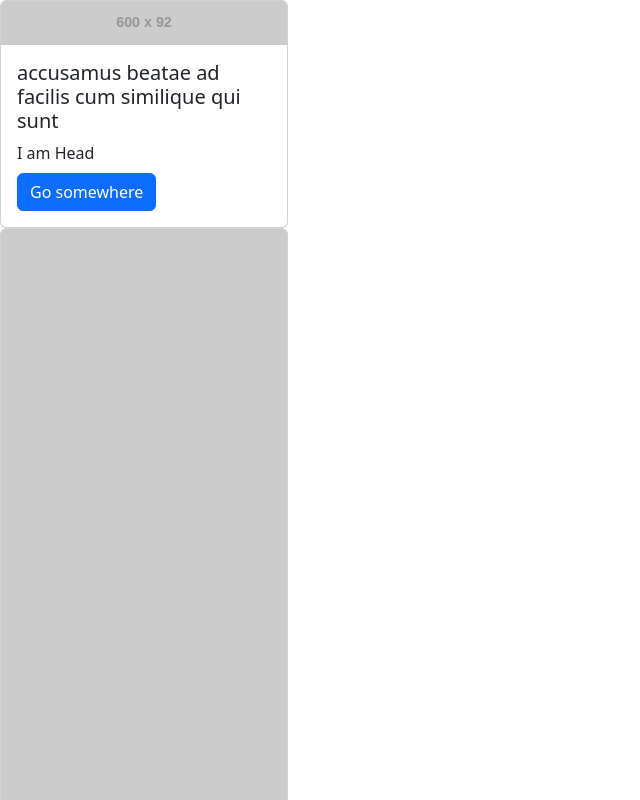
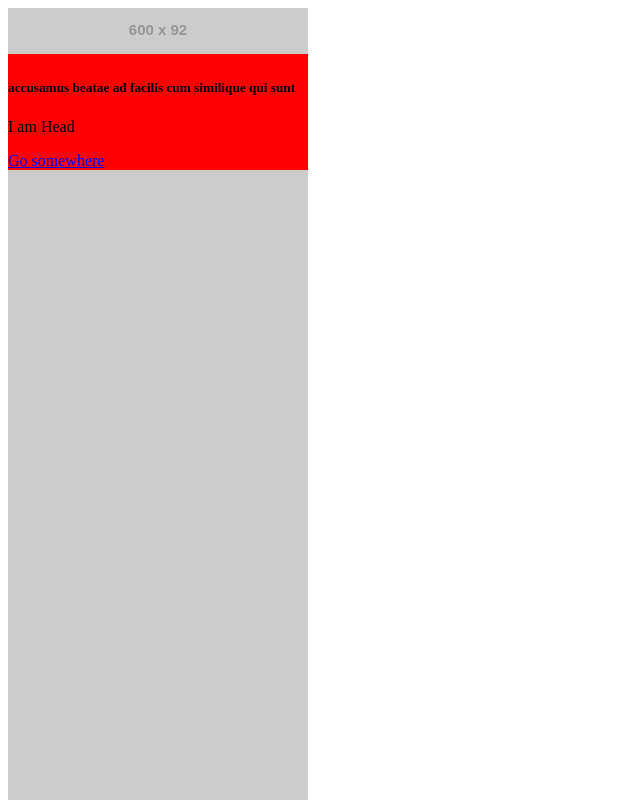
Before and after one commit to Anufriyeva/practic-react, a React (Create React App) app: page / in a window 1280 px wide. Shown: the top 800 px of the page, without its empty margins (0-640 px from the left). Built offline with nearby package versions, Linux system fonts and the light colour scheme.

Commit message:
css-commit

```diff
--- a/package.json
+++ b/package.json
@@ -6,6 +6,7 @@
     "@testing-library/jest-dom": "^5.17.0",
     "@testing-library/react": "^13.4.0",
     "@testing-library/user-event": "^13.5.0",
+    "clsx": "^2.0.0",
     "react": "^18.2.0",
     "react-dom": "^18.2.0",
     "react-scripts": "5.0.1",
--- a/public/index.html
+++ b/public/index.html
@@ -9,13 +9,13 @@
       content="Web site created using create-react-app"
     />
     <title>React App</title>
-    <link href="https://cdn.jsdelivr.net/npm/bootstrap@5.3.1/dist/css/bootstrap.min.css" rel="stylesheet"
-      integrity="sha384-4bw+/aepP/YC94hEpVNVgiZdgIC5+VKNBQNGCHeKRQN+PtmoHDEXuppvnDJzQIu9" crossorigin="anonymous">
+    <!-- <link href="https://cdn.jsdelivr.net/npm/bootstrap@5.3.1/dist/css/bootstrap.min.css" rel="stylesheet"
+      integrity="sha384-4bw+/aepP/YC94hEpVNVgiZdgIC5+VKNBQNGCHeKRQN+PtmoHDEXuppvnDJzQIu9" crossorigin="anonymous"> -->
   </head>
   <body>
     <noscript>You need to enable JavaScript to run this app.</noscript>
     <div id="root"></div>
-    <script src="https://cdn.jsdelivr.net/npm/bootstrap@5.3.1/dist/js/bootstrap.bundle.min.js"
-      integrity="sha384-HwwvtgBNo3bZJJLYd8oVXjrBZt8cqVSpeBNS5n7C8IVInixGAoxmnlMuBnhbgrkm" crossorigin="anonymous"></script>
+    <!-- <script src="https://cdn.jsdelivr.net/npm/bootstrap@5.3.1/dist/js/bootstrap.bundle.min.js"
+      integrity="sha384-HwwvtgBNo3bZJJLYd8oVXjrBZt8cqVSpeBNS5n7C8IVInixGAoxmnlMuBnhbgrkm" crossorigin="anonymous"></script> -->
   </body>
 </html>
--- /dev/null
+++ b/src/components/App.jsx
@@ -0,0 +1,10 @@
+import { Card } from "./Card/Card"
+
+
+const App = () => {
+  return (
+    <Card isOnline/>
+  )
+}
+
+export default App
--- a/src/components/Card.jsx
+++ /dev/null
@@ -1,20 +0,0 @@
-import data from '../data.json';
-import { Head } from './Head';
-
-export const Card = () => {
-  return data.map((photo) => {
-    return (
-      <div
-        key={photo.id}
-        className="card"
-        style={{ width: '18rem' }}>
-        <img src={photo.url} className="card-img-top" alt={photo.title} />
-        <div className="card-body">
-          <h5 className="card-title">{photo.title}</h5>
-          <Head id='id-123' clas='card-title'/>
-          <a href="http" className="btn btn-primary">Go somewhere</a>
-        </div>
-      </div>
-    )
-  })
-}
--- /dev/null
+++ b/src/components/Card/Card.jsx
@@ -0,0 +1,66 @@
+import { Head } from '../Head/Head';
+import data from '../../data.json';
+
+import clsx from 'clsx';
+
+import css from './Card.module.css';
+
+export const Card = ({isOnline, isOffline}) => {
+  return data.map((photo) => {
+    return (
+      <div
+        key={photo.id}
+        // className={
+        //   isOnline
+        //     ? `${css.main} ${css.red}`
+        //     : `${css.main} ${css.blue}`}
+
+        className={clsx(
+          css.main,
+          isOnline ? css.red : css.blue)}
+
+        // className={
+        //   clsx(
+        //     css.main, {
+        //       [css.red]: isOnline,
+        //       [css.blue]: isOffline,
+        //     }
+        //   )}
+      >
+
+        <img
+          src={photo.url}
+          alt={photo.title}
+          className={css.photo}/>
+
+        <div>
+          <h5>{photo.title}</h5>
+          <Head id='id-123' clas='card-title' />
+
+          <a href="http">Go somewhere</a>
+        </div>
+      </div>
+    )
+  })
+}
+
+
+// bootstrap
+
+// export const Card = () => {
+//   return data.map((photo) => {
+//     return (
+//       <div
+//         key={photo.id}
+//         className="card"
+//         style={{ width: '18rem' }}>
+//         <img src={photo.url} className="card-img-top" alt={photo.title} />
+//         <div className="card-body">
+//           <h5 className="card-title">{photo.title}</h5>
+//           <Head id='id-123' clas='card-title'/>
+//           <a href="http" className="btn btn-primary">Go somewhere</a>
+//         </div>
+//       </div>
+//     )
+//   })
+// }
--- /dev/null
+++ b/src/components/Card/Card.module.css
@@ -0,0 +1,16 @@
+.main {
+    width: 300px;
+}
+
+.main.blue {
+    background-color: blue;
+}
+
+.main.red {
+    background-color: red;
+
+}
+
+.photo {
+    width: 300px;
+}
--- a/src/components/Head.jsx
+++ b/src/components/Head/Head.jsx
@@ -1,4 +1,4 @@
-export const Head = ({clas, id}) => {
+export const Head = ({ clas, id, data, children }) => {
   return <p className={clas} id={id}>
     I am Head
   </p>
```
Also changed, not shown: src/index.js (+2 -38 lines), 1 other file (tests, documents, lock files or other folders).
